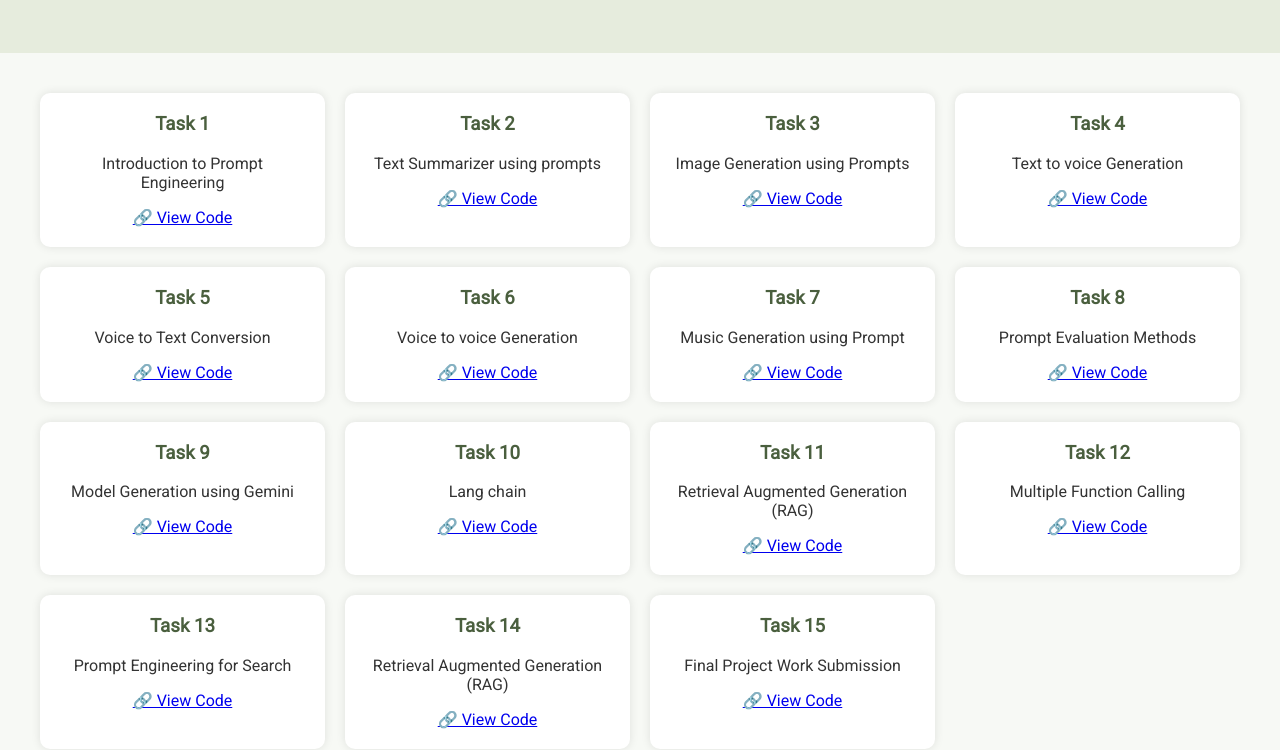
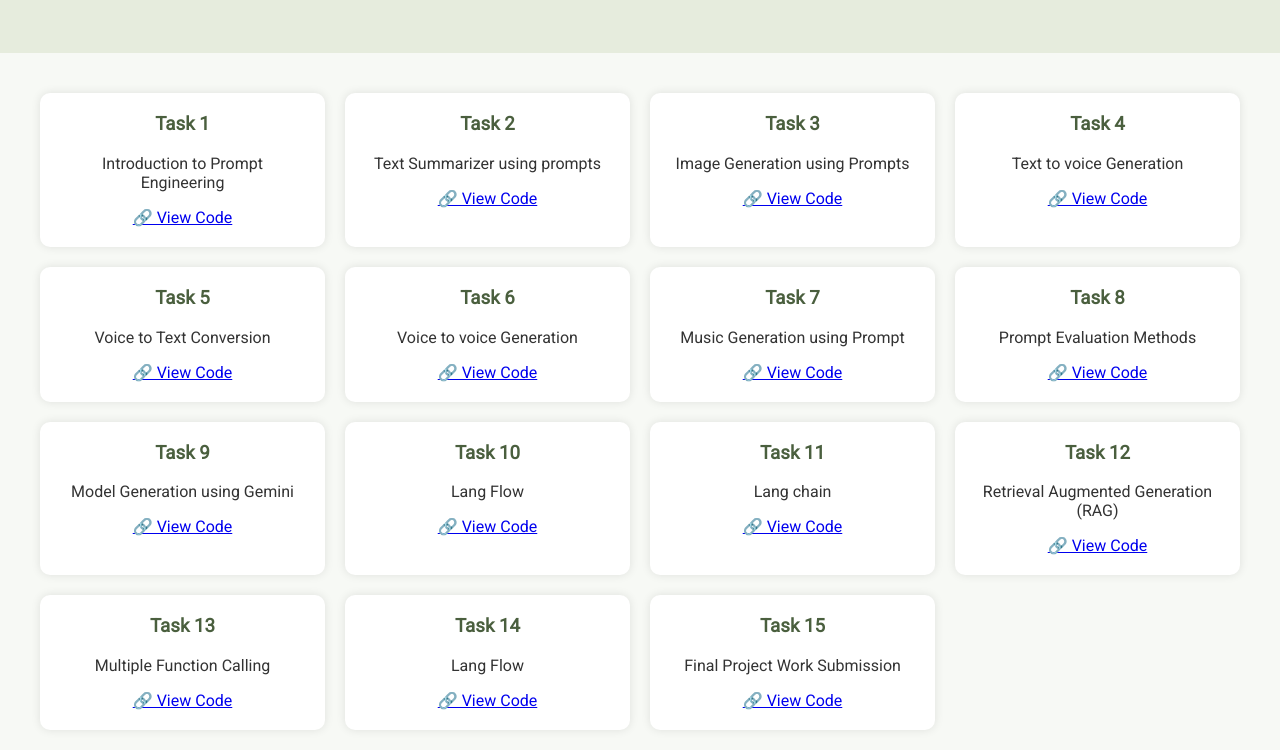
Before and after one commit to Gursimran-12/Prompt-Engineering, a plain HTML site: page daily-task.html in a window 1280 px wide. Shown: the part 237-987 px from the top of the page. Drawn offline with nearby package versions, Linux system fonts and the light colour scheme.

Commit message:
Update daily-task.html

```diff
--- a/daily-task.html
+++ b/daily-task.html
@@ -97,7 +97,7 @@
   </div>
 
   <section class="tasks-container">
-  <div class="task-box"><h3>Task 1</h3><p>Introduction to Prompt Engineering</p><a href="https://github.com/Gursimran-12/Prompt-Engineering/blob/main/Tasks/task1_prompt_intro.py" target="_blank">🔗 View Code</a></div>
+  <div class="task-box"><h3>Task 1</h3><p>Introduction to Prompt Engineering</p><a href="Prompt Engineering.pdf" target="_blank">🔗 View Code</a></div>
   <div class="task-box"><h3>Task 2</h3><p>Text Summarizer using prompts</p><a href="https://github.com/Gursimran-12/Prompt-Engineering/commit/b35cd78c859405aa79c3818e9b9101e9eba2d59e" target="_blank">🔗 View Code</a></div>
   <div class="task-box"><h3>Task 3</h3><p>Image Generation using Prompts</p><a href="https://github.com/Gursimran-12/Prompt-Engineering/commit/591a09d56fd8cf412caf64aa4bf2d2af4d88e7ff" target="_blank">🔗 View Code</a></div>
   <div class="task-box"><h3>Task 4</h3><p>Text to voice Generation</p><a href="https://github.com/Gursimran-12/Prompt-Engineering/commit/49d954350eaa0adad0630cdd1cd0bf83de27c309" target="_blank">🔗 View Code</a></div>
@@ -106,11 +106,11 @@
   <div class="task-box"><h3>Task 7</h3><p>Music Generation using Prompt</p><a href="https://github.com/Gursimran-12/Prompt-Engineering/commit/eaf553b2b5d5d992ec1b8af4957d35586e3e369d" target="_blank">🔗 View Code</a></div>
   <div class="task-box"><h3>Task 8</h3><p>Prompt Evaluation Methods</p><a href="https://github.com/Gursimran-12/Prompt-Engineering/commit/c48f9b59c562bffdbcf00e605276996030dab0cb" target="_blank">🔗 View Code</a></div>
   <div class="task-box"><h3>Task 9</h3><p>Model Generation using Gemini</p><a href="https://github.com/Gursimran-12/Prompt-Engineering/commit/b1e9872e8168da48eb47ba95d4b2a9e8c5e23992" target="_blank">🔗 View Code</a></div>
-  <div class="task-box"><h3>Task 10</h3><p>Lang chain</p><a href="https://github.com/Gursimran-12/Prompt-Engineering/commit/b829c59f634ebc332d58418c3d0ad82bc93c732e" target="_blank">🔗 View Code</a></div>
-  <div class="task-box"><h3>Task 11</h3><p>Retrieval Augmented Generation (RAG)</p><a href="https://github.com/Gursimran-12/Prompt-Engineering/commit/9a6a4fdd12c8e7f12d94ec5d2e83cd0c3abd8318" target="_blank">🔗 View Code</a></div>
-  <div class="task-box"><h3>Task 12</h3><p>Multiple Function Calling</p><a href="https://github.com/Gursimran-12/Prompt-Engineering/commit/78ce3c9a000819d23200fdb46465361df55f52ae" target="_blank">🔗 View Code</a></div>
-  <div class="task-box"><h3>Task 13</h3><p>Prompt Engineering for Search</p><a href="https://github.com/Gursimran-12/Prompt-Engineering/blob/main/Tasks/task13_search_prompt.py" target="_blank">🔗 View Code</a></div>
-  <div class="task-box"><h3>Task 14</h3><p>Retrieval Augmented Generation (RAG)</p><a href="https://github.com/Gursimran-12/Prompt-Engineering/blob/main/Tasks/task14_rag.py" target="_blank">🔗 View Code</a></div>
+  <div class="task-box"><h3>Task 10</h3><p>Lang Flow</p><a href="https://github.com/Gursimran-12/Prompt-Engineering/blob/main/Tasks/task13_search_prompt.py" target="_blank">🔗 View Code</a></div>
+  <div class="task-box"><h3>Task 11</h3><p>Lang chain</p><a href="https://github.com/Gursimran-12/Prompt-Engineering/commit/b829c59f634ebc332d58418c3d0ad82bc93c732e" target="_blank">🔗 View Code</a></div>
+  <div class="task-box"><h3>Task 12</h3><p>Retrieval Augmented Generation (RAG)</p><a href="https://github.com/Gursimran-12/Prompt-Engineering/commit/9a6a4fdd12c8e7f12d94ec5d2e83cd0c3abd8318" target="_blank">🔗 View Code</a></div>
+  <div class="task-box"><h3>Task 13</h3><p>Multiple Function Calling</p><a href="https://github.com/Gursimran-12/Prompt-Engineering/commit/78ce3c9a000819d23200fdb46465361df55f52ae" target="_blank">🔗 View Code</a></div>
+  <div class="task-box"><h3>Task 14</h3><p>Lang Flow</p><a href="https://github.com/Gursimran-12/Prompt-Engineering/blob/main/Tasks/task13_search_prompt.py" target="_blank">🔗 View Code</a></div>
   <div class="task-box"><h3>Task 15</h3><p>Final Project Work Submission</p><a href="https://github.com/Gursimran-12/Prompt-Engineering/blob/main/Tasks/task15_final_project.py" target="_blank">🔗 View Code</a></div>
 </section>
 
```
